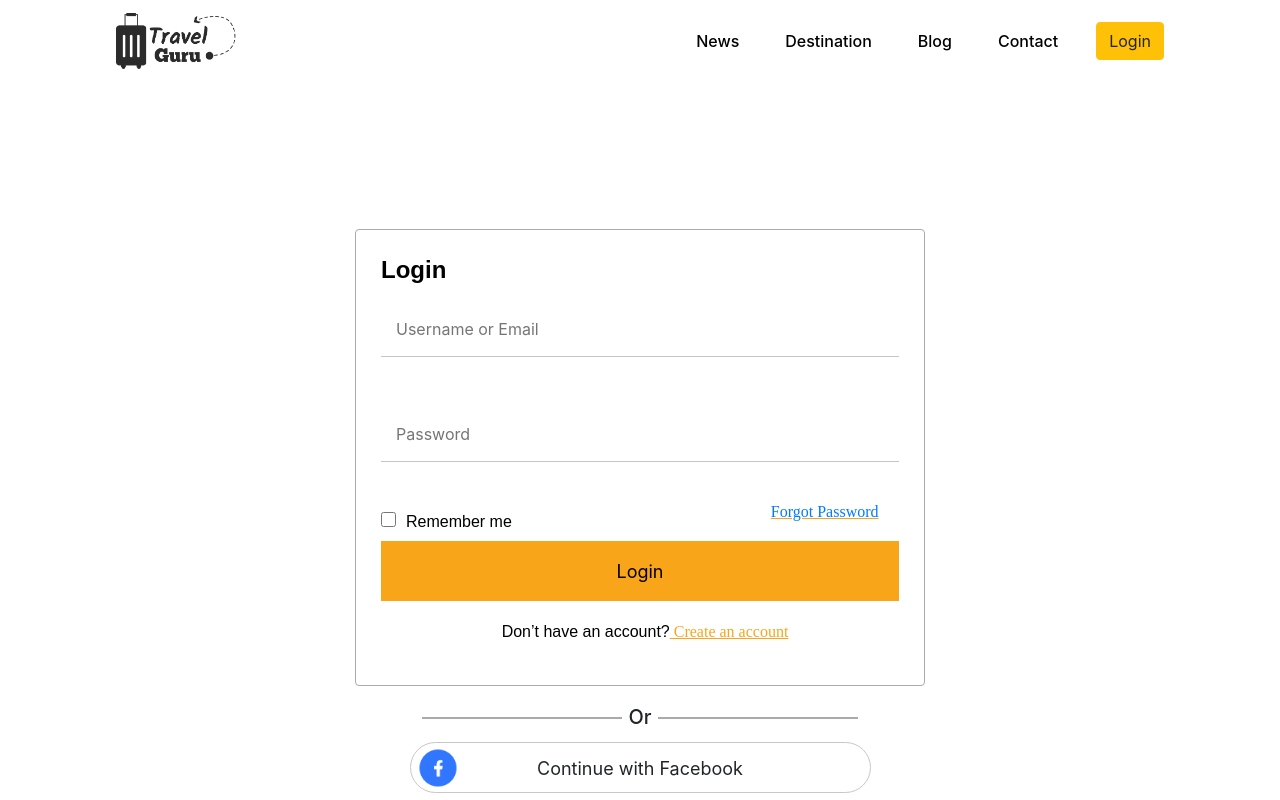
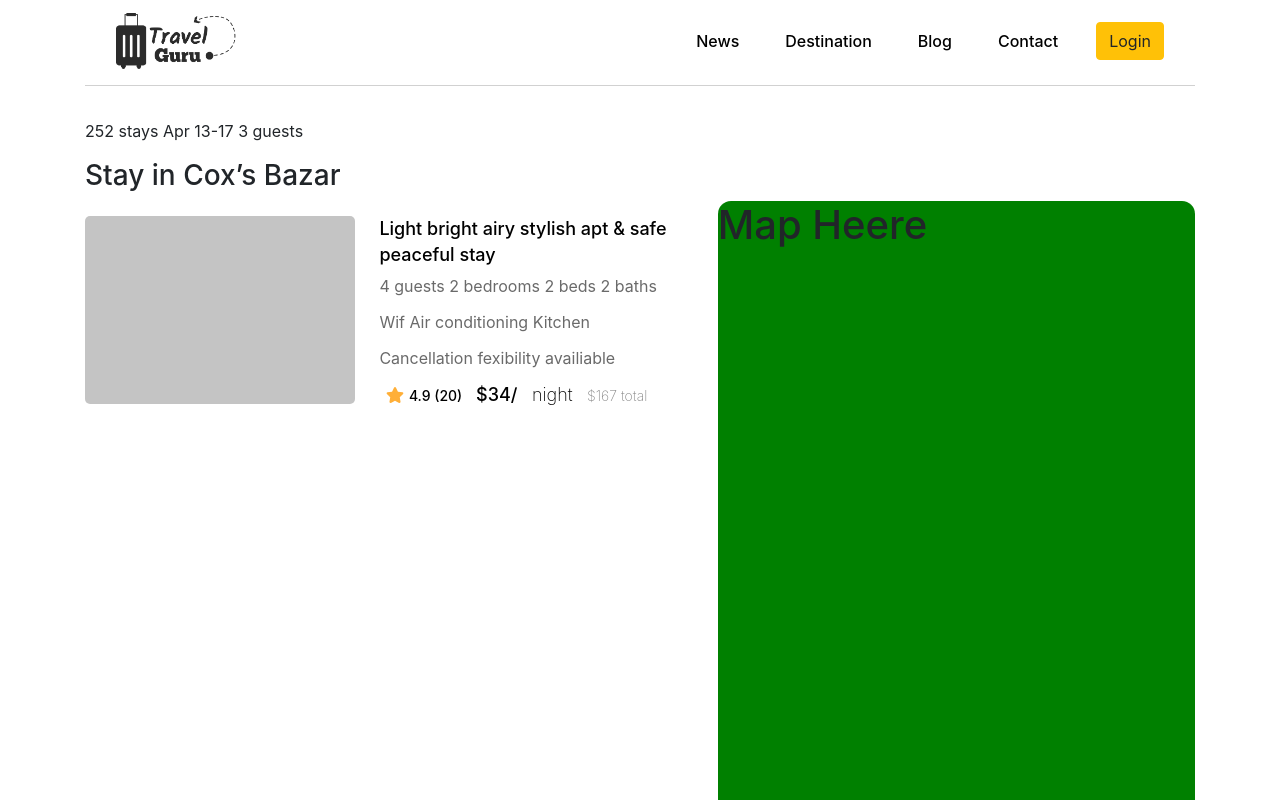
Before and after one commit to Abir-Hasan-GUB/travel-guru, a React (Create React App) app: page / in a window 1280 px wide. Shown: the top 800 px of the page. Built offline with nearby package versions, Linux system fonts and the light colour scheme.

Commit message:
Hostel Room Part Design Complete

```diff
--- a/src/App.js
+++ b/src/App.js
@@ -2,14 +2,17 @@ import React from 'react';
 import './App.css';
 import Details from './Details/Details';
 import Home from './Home/Home';
-import Login from './Home/Login/Login';
+import Login from './Login/Login';
+import RoomInformation from './RoomInformation/RoomInformation';
+
 
 function App() {
   return (
     <div>
      {/* <Home></Home> */}
      {/* <Details></Details> */}
-     <Login></Login>
+     {/* <Login></Login> */}
+     <RoomInformation></RoomInformation>
     </div>
   );
 }
--- a/src/Home/Login/Login.js
+++ b/src/Login/Login.js
@@ -1,13 +1,13 @@
 import React from 'react';
-import HeaderTwo from '../../HeaderTwo/HeaderTwo';
 import './Login.css';
-import facebook from '../../Images/Icon/fb.png';
-import google from '../../Images/Icon/google.png';
+import facebook from '../Images/Icon/fb.png';
+import google from '../Images/Icon/google.png';
+import HeaderTwo from '../HeaderTwo/HeaderTwo';
 
 const Login = () => {
     return (
         <div className="container">
-            <HeaderTwo></HeaderTwo>
+         <HeaderTwo></HeaderTwo>
             <div className="loginPanel">
                 <h4 className="loginTitle">Login</h4>
                 <form action="">
@@ -47,7 +47,7 @@ const Login = () => {
                     <input className="userName userNameTwo" placeholder="Password" type="password" name="password" id="" /> <br />
                     <input className="userName userNameTwo" placeholder="Confirm Password" type="password" name="password" id="" /> <br />
 
-                    <input className="bookingBtn" type="submit" value="Login" />
+                    <input className="bookingBtn" type="submit" value="Create an account" />
                     <p className="rememberMe footerText">Already have an account?
                         <a href="#" className="forgotPass">  Login  </a></p>
                 </form>
--- /dev/null
+++ b/src/RoomInformation/RoomInformation.css
@@ -0,0 +1,83 @@
+.roomHeader{
+    margin-top: 2.44%;
+    border-top: 1px solid #D1D1D1;
+    padding-top: 3%;
+}
+.roomLeftInfo{
+    width: 55%;
+    height: 190px;
+    margin:15px 0;
+    border-radius: 15px;
+    float: left;
+}
+.roomRightInfo{
+    width: 43%;
+    background: green;
+    float: left;
+    margin-left: 2%;
+    height: 702px;
+    top: 171px;
+    border-radius: 13px;
+}
+.roomImage{
+width: 270px;
+height: 188px;
+background: #C4C4C4;
+border-radius: 5px;
+float: left;
+}
+.roomDetails{
+width: 313.02px;
+height: 189px;
+float: left;
+margin-left: 4%;
+}
+.roomDetails h4{
+font-weight: 500;
+font-size: 18px;
+line-height: 26px;
+color: #000000;
+}
+.roomDetails p{
+font-style: normal;
+font-weight: normal;
+font-size: 16px;
+line-height: 20px;
+color: #6A6A6A;
+
+}
+.icon{
+    color: #FFAF38;
+}
+.rating{
+    font-style: normal;
+    font-weight: 500;
+    font-size: 14px;
+    line-height: 17px;
+    color: #000000;
+    margin-right: 10px;
+}
+.price{
+font-style: normal;
+font-weight: 500;
+font-size: 18px;
+line-height: 22px;
+color: #000000;
+margin-right: 10px;
+}
+.night{
+font-style: normal;
+font-weight: 200;
+font-size: 18px;
+line-height: 22px;
+color: #000000;
+margin-right: 10px;
+}
+.totalTaka{
+font-style: normal;
+font-weight: 200;
+font-size: 14px;
+line-height: 17px;
+color: #898989;
+
+}
--- /dev/null
+++ b/src/RoomInformation/RoomInformation.js
@@ -0,0 +1,35 @@
+import React from 'react';
+import HeaderTwo from '../HeaderTwo/HeaderTwo';
+import './RoomInformation.css';
+import { FontAwesomeIcon } from '@fortawesome/react-fontawesome'
+import { faStar } from '@fortawesome/free-solid-svg-icons'
+const starIcon = <FontAwesomeIcon icon={faStar} />
+const RoomInformation = () => {
+    return (
+        <div className="container">
+            <HeaderTwo></HeaderTwo>
+            <div className="roomHeader">
+                <p>252 stays Apr 13-17 3 guests</p>
+                <h3>Stay in Cox’s Bazar</h3>
+            </div>
+            <div className="roomInfo">
+                <div className="roomLeftInfo">
+                    <div className="roomImage"></div>
+                    <div className="roomDetails">
+                        <h4>Light bright airy stylish apt & safe
+peaceful stay</h4>
+<p>4 guests   2 bedrooms   2 beds   2 baths</p>
+<p>Wif Air conditioning Kitchen</p>
+<p>Cancellation fexibility availiable</p>
+    <p><span className = "icon">{starIcon}</span> <span className = "rating">4.9 (20) </span> <span className = "price">$34/</span> <span className = "night"> night</span> <span className = "totalTaka">$167 total</span> </p>
+                    </div>
+                </div>
+                <div className="roomRightInfo">
+                    <h1>Map Heere</h1>
+                </div>
+            </div>
+        </div>
+    );
+};
+
+export default RoomInformation;
```
Also changed, not shown: src/Login/Login.css (renamed from src/Home/Login/Login.css).
